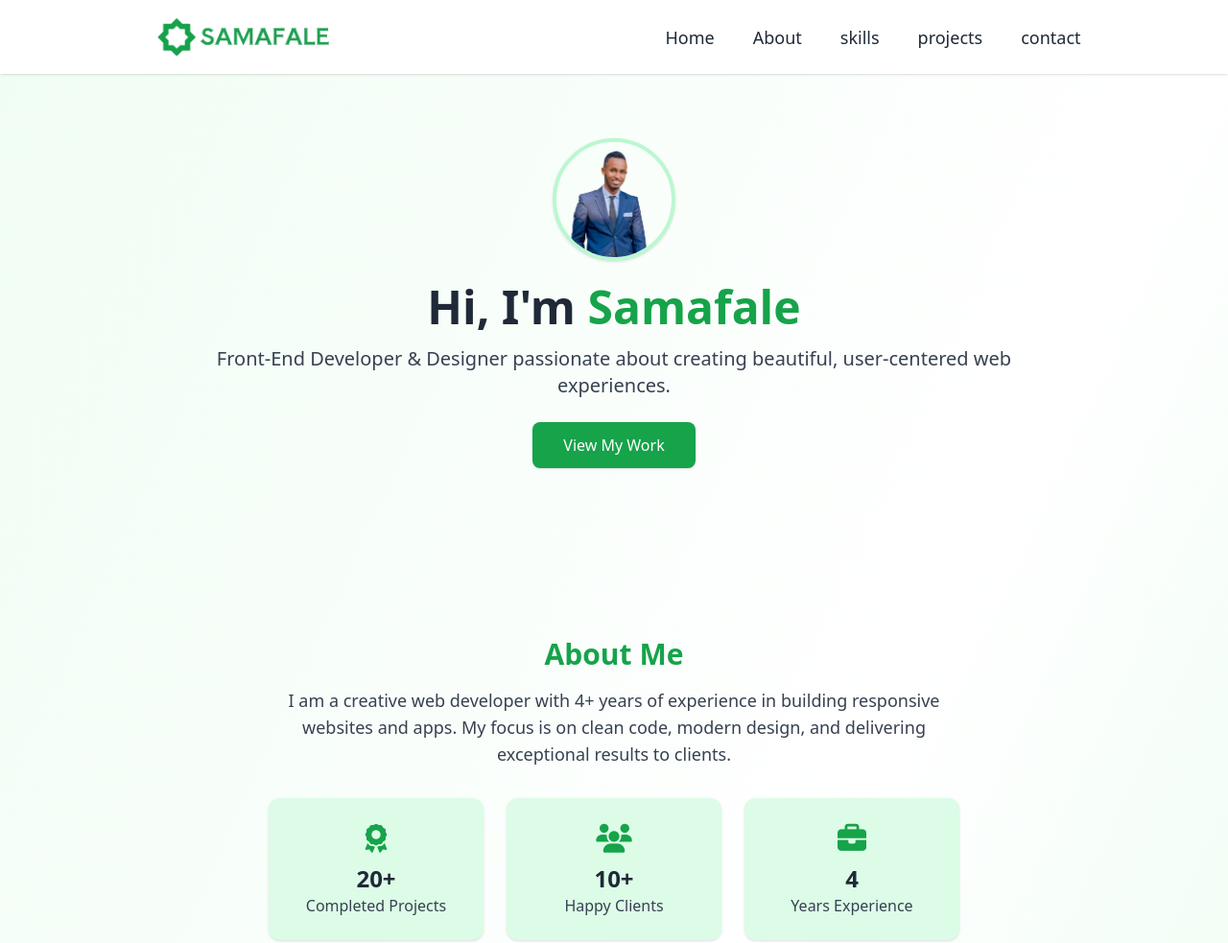
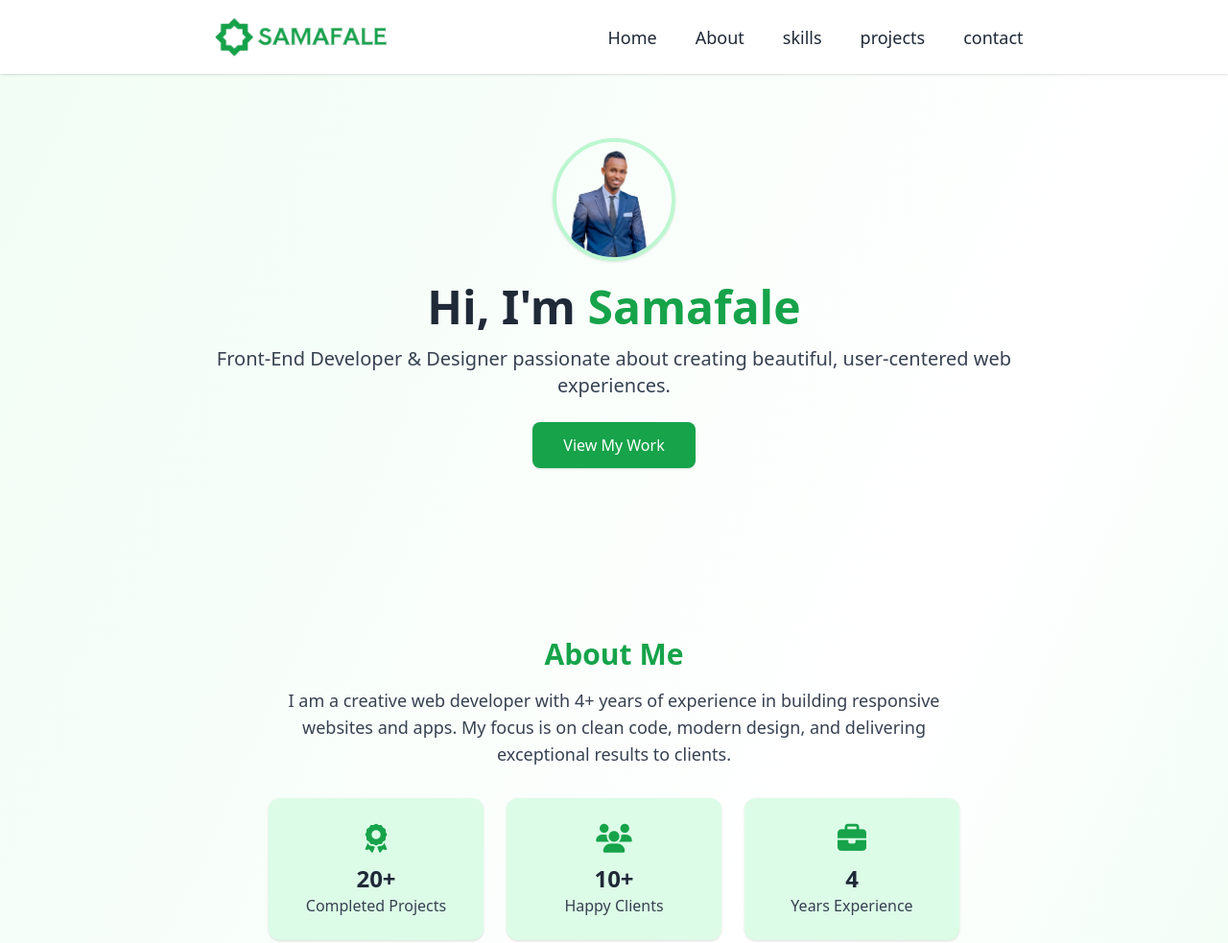
Before and after one commit to Abdirahmaan12/my_portfolio_tailwindcss, a plain HTML site: page index.html in a window 1280 px wide. Shown: the top 983 px of the page at 96% size. Drawn offline with nearby package versions, Linux system fonts and the light colour scheme.

Commit message:
last changed

```diff
--- a/index.html
+++ b/index.html
@@ -29,7 +29,7 @@
 <body class="bg-gradient-to-br from-green-50 via-white to-green-100 text-gray-800">
 
 <!-- navbar -->
-  <nav class="fixed top-0 left-0 w-full z-50 p-3 flex bg-white justify-center items-center gap-x-[220px] md:gap-x-[340px] shadow">
+  <nav class="fixed top-0 left-0 w-full z-50 p-3 flex bg-white justify-center items-center gap-x-[220px] shadow">
   <a href="">
     <img src="samafale-removebg-preview.png" class="w-[200px]" alt="logo">
   </a>
```
